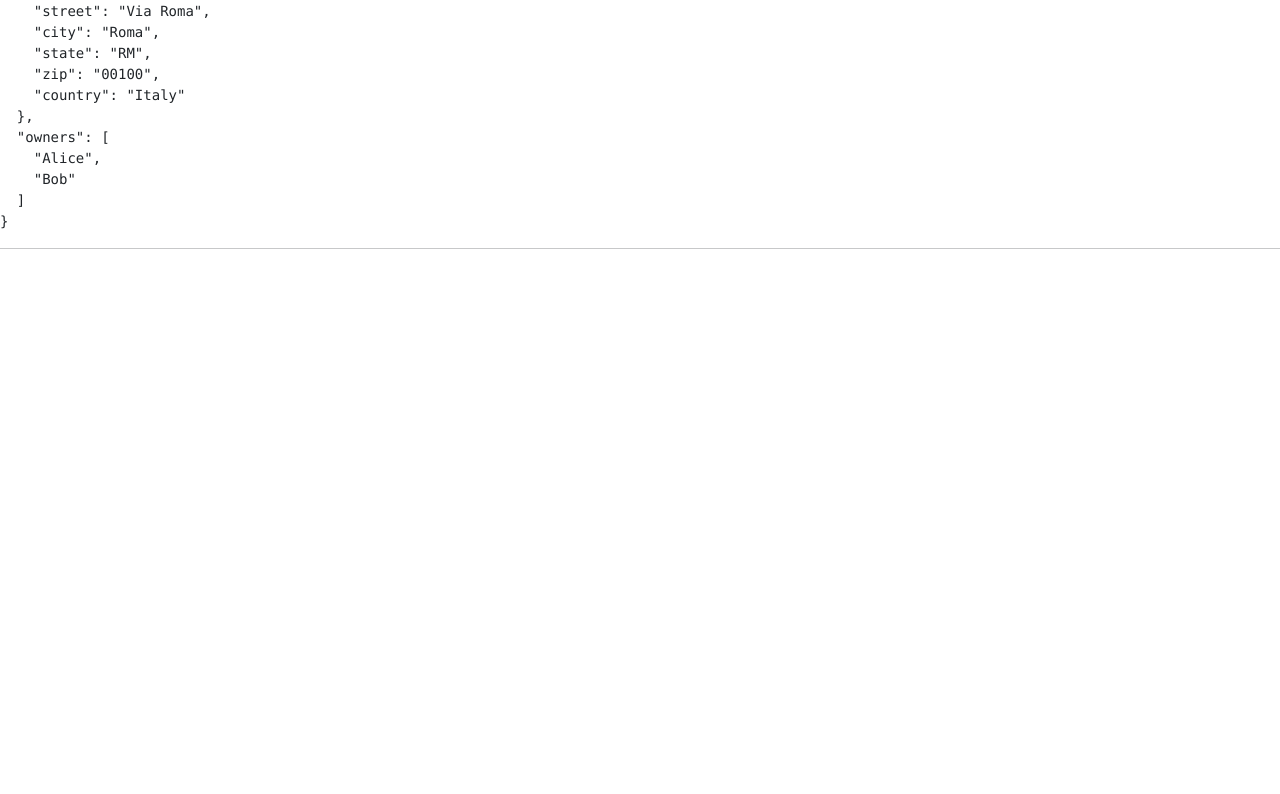
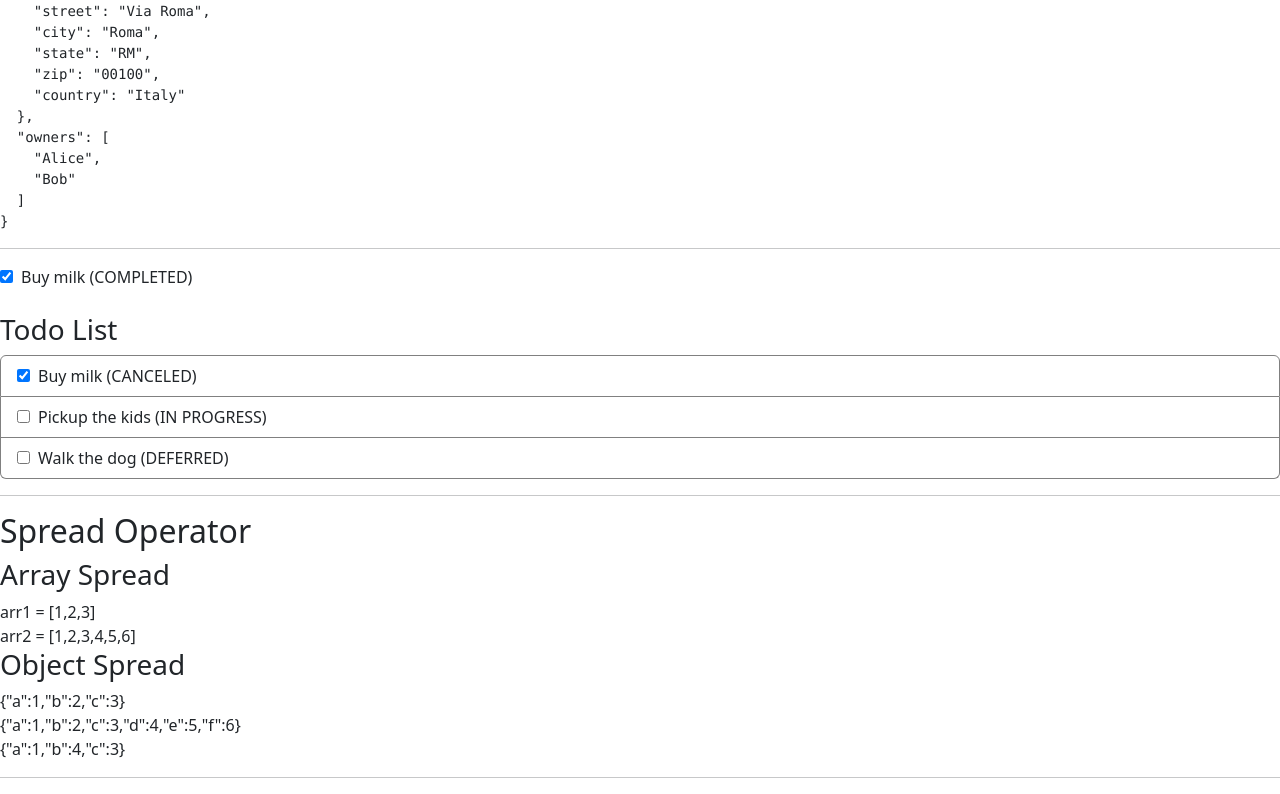
Before and after one commit to sychan91/kambaz-react-web-app-cs5610-sp25, a React (Vite) app: page /#/Labs/Lab3 in a window 1280 px wide. Shown: the part 3326-4120 px from the top of the page. Before the commit the page ends 3591 px from the top, so only its background shows below. Built offline with nearby package versions, Linux system fonts and the light colour scheme.

Commit message:
3.3.11 complete

```diff
--- /dev/null
+++ b/src/Labs/Lab3/Spreading.tsx
@@ -0,0 +1,20 @@
+export default function Spreading() {
+  const arr1 = [1, 2, 3];
+  const arr2 = [...arr1, 4, 5, 6];
+  const obj1 = { a: 1, b: 2, c: 3 };
+  const obj2 = { ...obj1, d: 4, e: 5, f: 6 };
+  const obj3 = { ...obj1, b: 4 };
+  return (
+    <div id="wd-spreading">
+      <h2>Spread Operator</h2>
+      <h3>Array Spread</h3>
+      arr1 = {JSON.stringify(arr1)} <br />
+      arr2 = {JSON.stringify(arr2)} <br />
+      <h3>Object Spread</h3>
+      {JSON.stringify(obj1)} <br />
+      {JSON.stringify(obj2)} <br />
+      {JSON.stringify(obj3)} <br />
+      <hr />
+    </div>
+  );
+}
--- a/src/Labs/Lab3/index.tsx
+++ b/src/Labs/Lab3/index.tsx
@@ -19,6 +19,9 @@ import FindIndex from "./FindIndex";
 import FilterFunction from "./FilterFunction";
 import JsonStringify from "./JsonStringify";
 import House from "./House";
+import TodoItem from "./todo/TodoItem";
+import TodoList from "./todo/TodoList";
+import Spreading from "./Spreading";
 
 export default function Lab3() {
   return (
@@ -45,6 +48,10 @@ export default function Lab3() {
       <FilterFunction />
       <JsonStringify />
       <House />
+      <TodoItem />
+      <br />
+      <TodoList />
+      <Spreading />
     </div>
   );
 }
--- /dev/null
+++ b/src/Labs/Lab3/todo/TodoItem.tsx
@@ -0,0 +1,11 @@
+const TodoItem = ({
+  todo = { done: true, title: "Buy milk", status: "COMPLETED" },
+}) => {
+  return (
+    <li className="list-group-item">
+      <input type="checkbox" className="me-2" defaultChecked={todo.done} />
+      {todo.title} ({todo.status})
+    </li>
+  );
+};
+export default TodoItem;
--- /dev/null
+++ b/src/Labs/Lab3/todo/TodoList.tsx
@@ -0,0 +1,16 @@
+import TodoItem from "./TodoItem";
+import todos from "./todos.json";
+
+export default function TodoList() {
+  return (
+    <>
+      <h3>Todo List</h3>
+      <ul className="list-group">
+        {todos.map((task) => {
+          return <TodoItem todo={task} />;
+        })}
+      </ul>
+      <hr />
+    </>
+  );
+}
--- /dev/null
+++ b/src/Labs/Lab3/todo/todos.json
@@ -0,0 +1,5 @@
+[
+    {"title": "Buy milk", "status": "CANCELED", "done": true},
+    {"title": "Pickup the kids", "status": "IN PROGRESS", "done": false},
+    {"title": "Walk the dog", "status": "DEFERRED", "done": false}
+]
```
